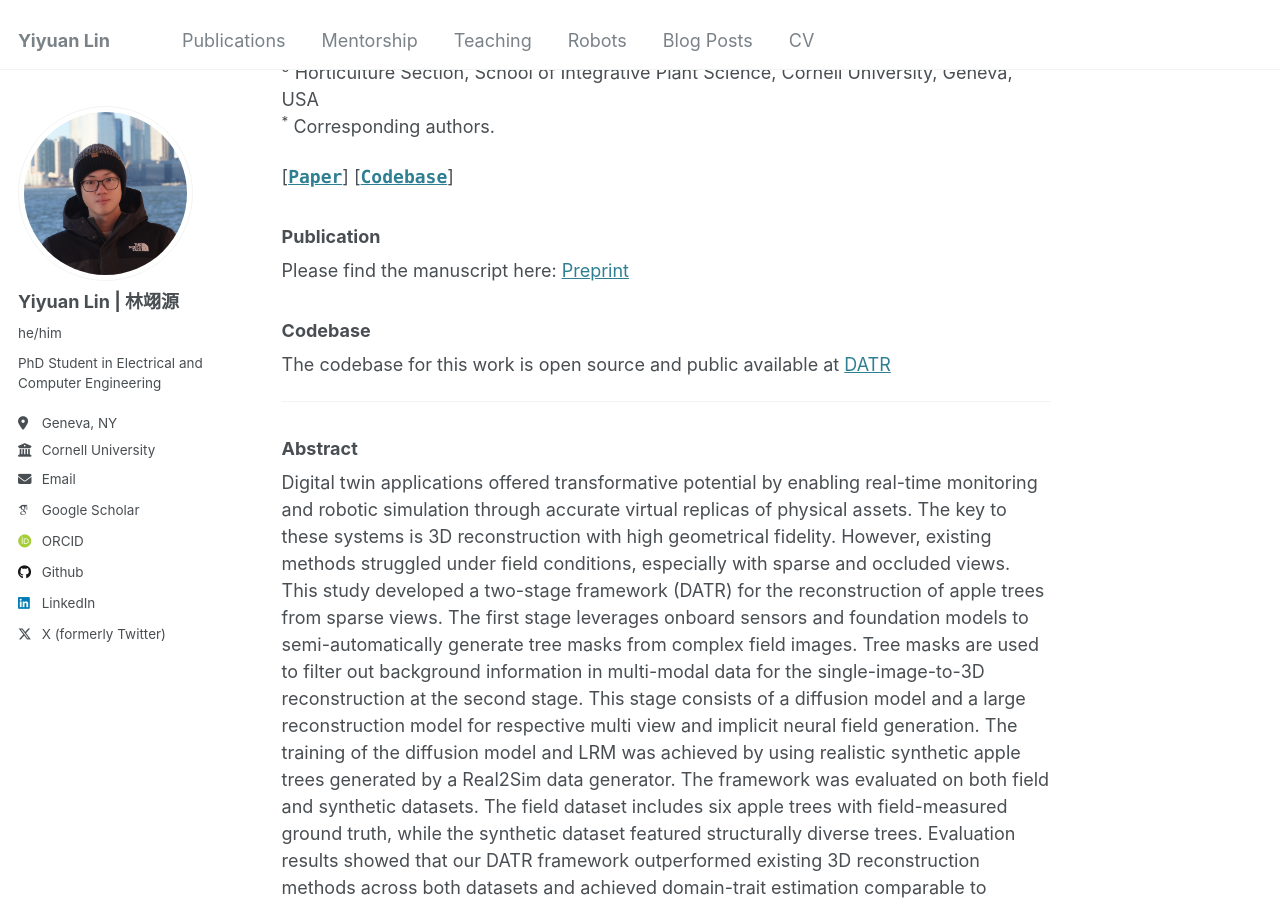
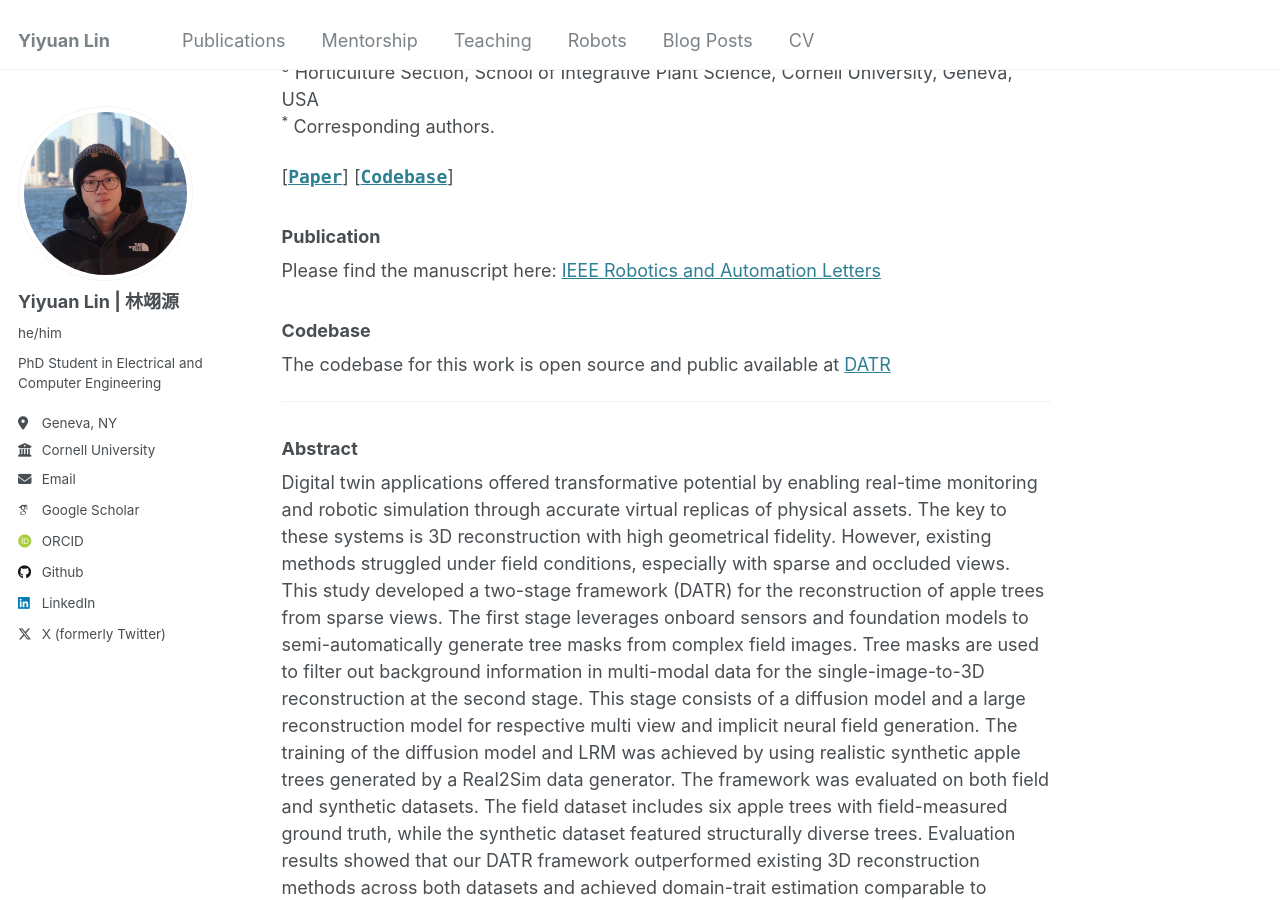
Before and after one commit to YiyuanLinXX/YiyuanLinXX.github.io, a Jekyll site: the page built from _publications/2025-datr-ral.md, in a window 1280 px wide and 900 px high, scrolled down 330 px. Built offline with Jekyll 4.4.1, drawn with Linux system fonts in a browser that asks for light colours; some web fonts are replaced.

Commit message:
update url

```diff
--- a/_publications/2025-datr-ral.md
+++ b/_publications/2025-datr-ral.md
@@ -5,7 +5,7 @@
 permalink: /publications/datr
 excerpt: "Tian Qiu, Alan Zoubi, <strong>Yiyuan Lin</strong>, Ruiming Du, Lailiang Cheng, Yu Jiang, <i><strong>IEEE Robotics and Automation Letters (RA-L)</strong></i>, 2025<br/><img src='/images/publications/datr.png'>"
 # slidesurl: 'http://academicpages.github.io/files/slides1.pdf'
-paperurl: 'https://arxiv.org/abs/2508.19508#:~:text=This%20study%20developed%20a%20two-stage%20framework%20%28DATR%29%20for,semi-automatically%20generate%20tree%20masks%20from%20complex%20field%20images.'
+paperurl: 'https://ieeexplore.ieee.org/document/11359011'
 date: 2025-08-27
 ---
 
@@ -20,11 +20,11 @@
 <sup>5</sup> Horticulture Section, School of Integrative Plant Science, Cornell University, Geneva, USA<br/>
 <sup>*</sup> Corresponding authors.
 
-[[**`Paper`**](https://arxiv.org/abs/2508.19508#:~:text=This%20study%20developed%20a%20two-stage%20framework%20%28DATR%29%20for,semi-automatically%20generate%20tree%20masks%20from%20complex%20field%20images.)] [[**`Codebase`**](https://github.com/suptimq/DATR_Diffusion_Tree_Reconstruction/tree/main)]
+[[**`Paper`**](https://ieeexplore.ieee.org/document/11359011)] [[**`Codebase`**](https://github.com/suptimq/DATR_Diffusion_Tree_Reconstruction/tree/main)]
 
 <!-- Paper URL -->
 ### Publication
-Please find the manuscript here: [Preprint](https://arxiv.org/abs/2508.19508#:~:text=This%20study%20developed%20a%20two-stage%20framework%20%28DATR%29%20for,semi-automatically%20generate%20tree%20masks%20from%20complex%20field%20images.)
+Please find the manuscript here: [IEEE Robotics and Automation Letters](https://ieeexplore.ieee.org/document/11359011)
 
 ### Codebase
 The codebase for this work is open source and public available at [DATR](https://github.com/suptimq/DATR_Diffusion_Tree_Reconstruction/tree/main)
```
